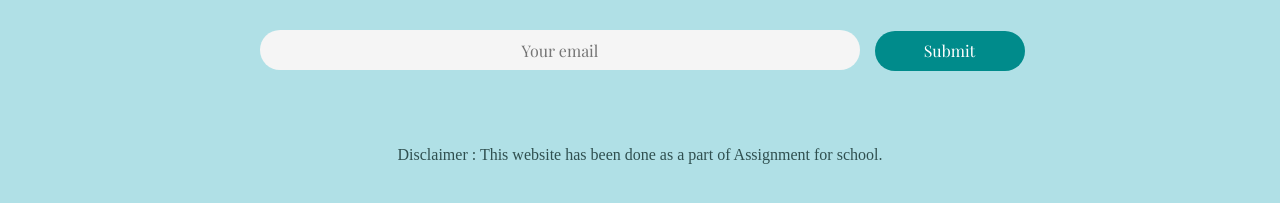
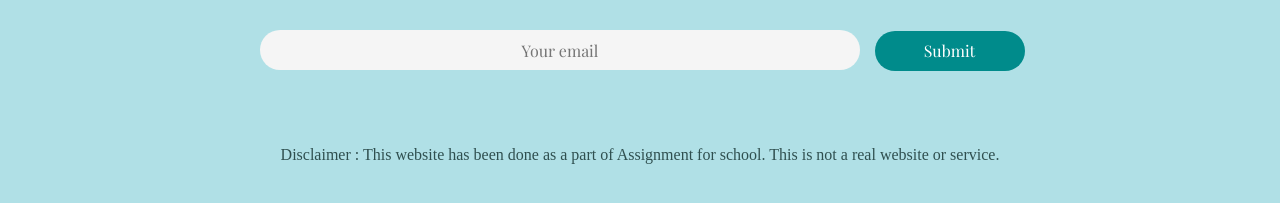
Before and after one commit to MiaCK11/THALAspa.github.io, a plain HTML site: page aboutusspa.html in a window 1280 px wide. Shown: the part 2194-2397 px from the top of the page. Drawn offline with nearby package versions, Linux system fonts and the light colour scheme.

Commit message:
Update aboutusspa.html

```diff
--- a/aboutusspa.html
+++ b/aboutusspa.html
@@ -197,7 +197,7 @@
 
 <div>
   <br><br><br>
-  <p style="color:darkslategray; font-family:montserrat">Disclaimer : This website has been done as a part of Assignment for school.</p>
+  <p style="color:darkslategray; font-family:montserrat">Disclaimer : This website has been done as a part of Assignment for school. This is not a real website or service.</p>
 </div>
 </div>
 
```
